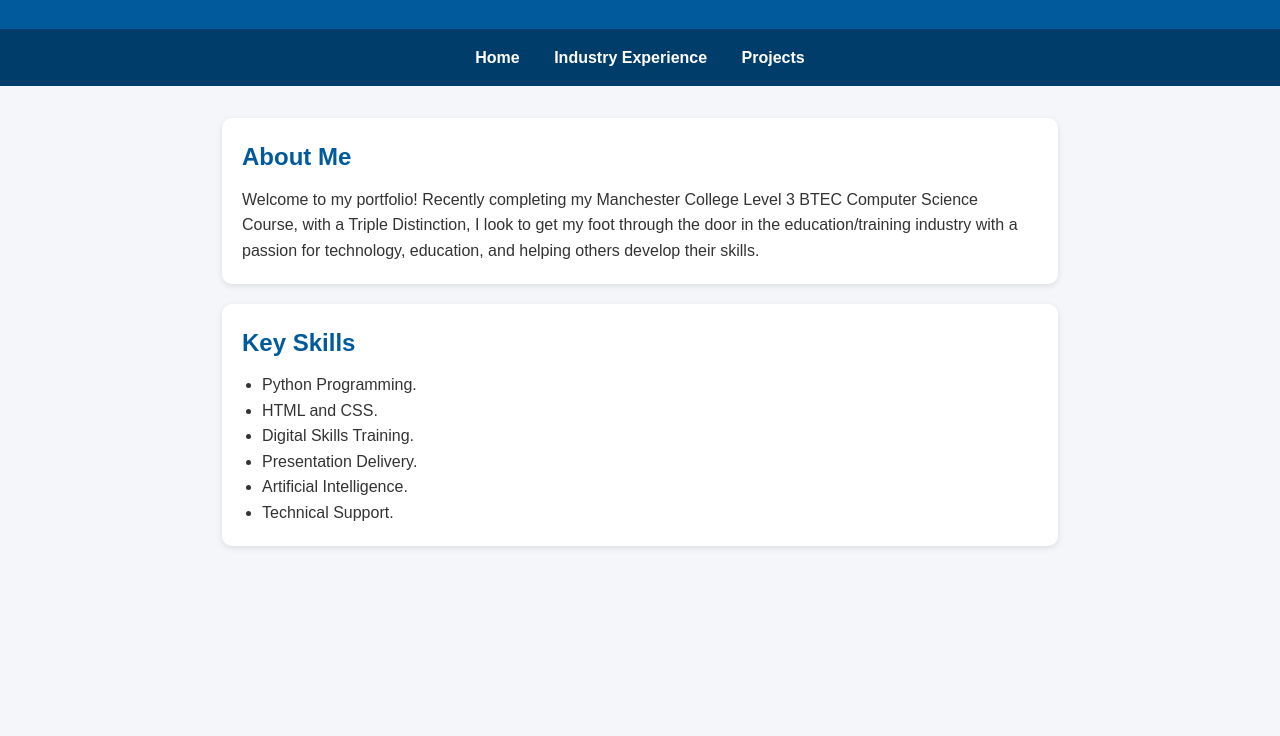
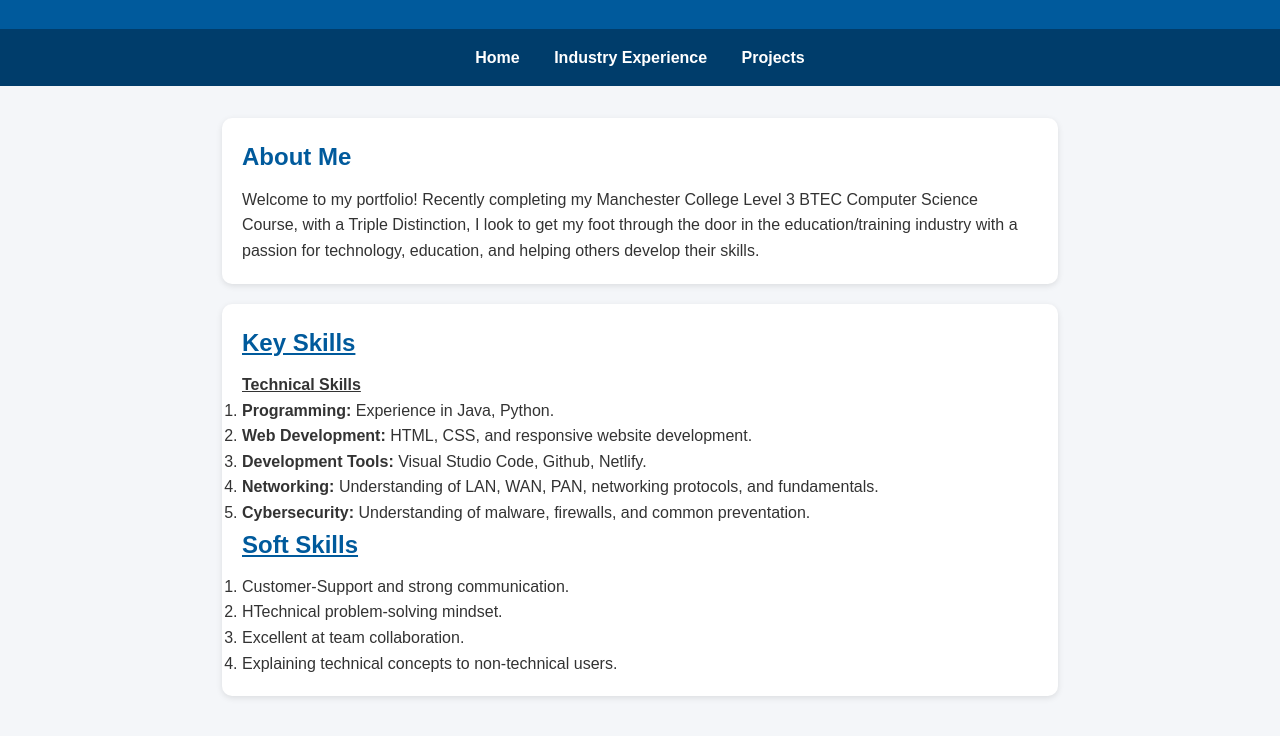
Before and after one commit to JakePrickett07/Portfolio, a plain HTML site: page index.html in a window 1280 px wide. Shown: the part 112-848 px from the top of the page. Before the commit the page ends 800 px from the top, so only its background shows below. Drawn offline with Linux system fonts and the light colour scheme.

Commit message:
Revise Key Skills section with new formatting and content

```diff
--- a/index.html
+++ b/index.html
@@ -29,15 +29,23 @@
         </section>
 
         <section>
-            <h2>Key Skills</h2>
-            <ul>
-                <li>Python Programming.</li>
-                <li>HTML and CSS.</li>
-                <li>Digital Skills Training.</li>
-                <li>Presentation Delivery.</li>
-                <li>Artificial Intelligence.</li>
-                <li>Technical Support.</li>
-            </ul>
+          <h2><u>Key Skills</u></h2>
+          <p><b><u>Technical Skills</u></b></p>
+          <ol>
+            <li><b>Programming: </b>Experience in Java, Python.</li>
+            <li><b>Web Development: </b>HTML, CSS, and responsive website development.</li>
+            <li><b>Development Tools: </b>Visual Studio Code, Github, Netlify.</li>
+            <li><b>Networking: </b>Understanding of LAN, WAN, PAN, networking protocols, and fundamentals.</li>
+            <li><p><b>Cybersecurity: </b>Understanding of malware, firewalls, and common preventation.</p></li>
+          </ol>
+
+          <h2><b><u>Soft Skills</u></b></h2>
+          <ol>
+            <li>Customer-Support and strong communication.</li>
+            <li>HTechnical problem-solving mindset.</li>
+            <li>Excellent at team collaboration.</li>
+            <li>Explaining technical concepts to non-technical users.</li>
+          </ol>
         </section>
     </main>
 </body>
```
